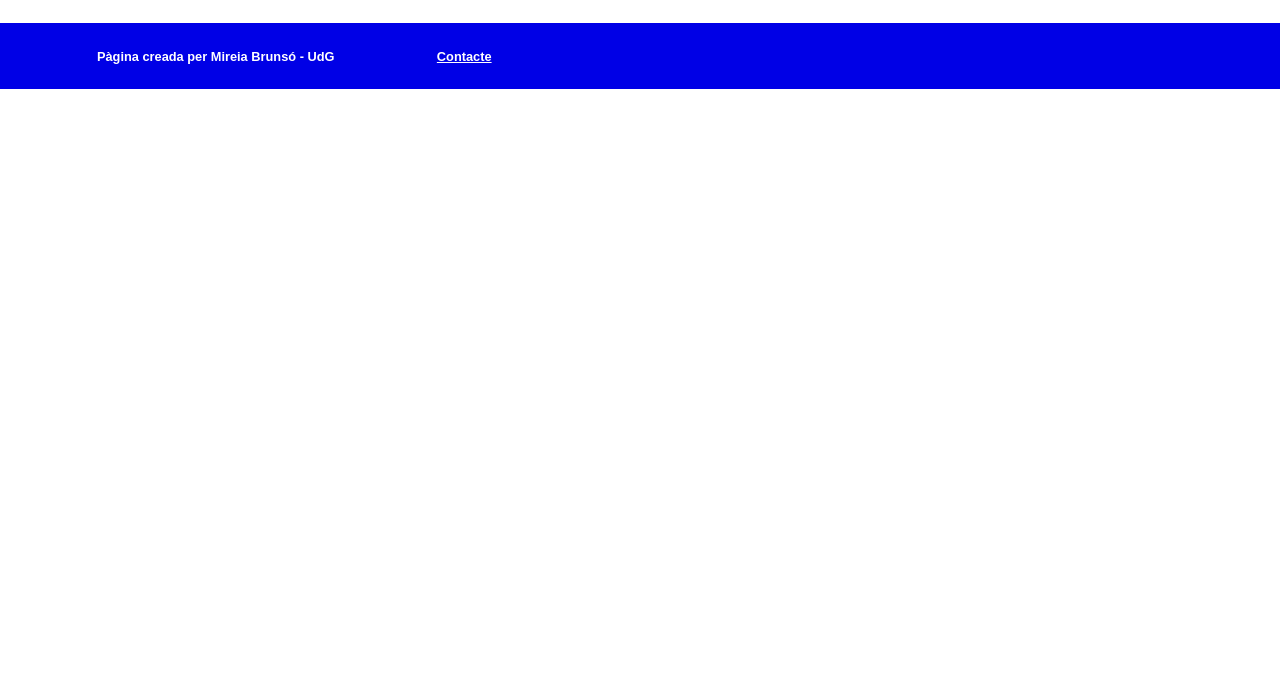
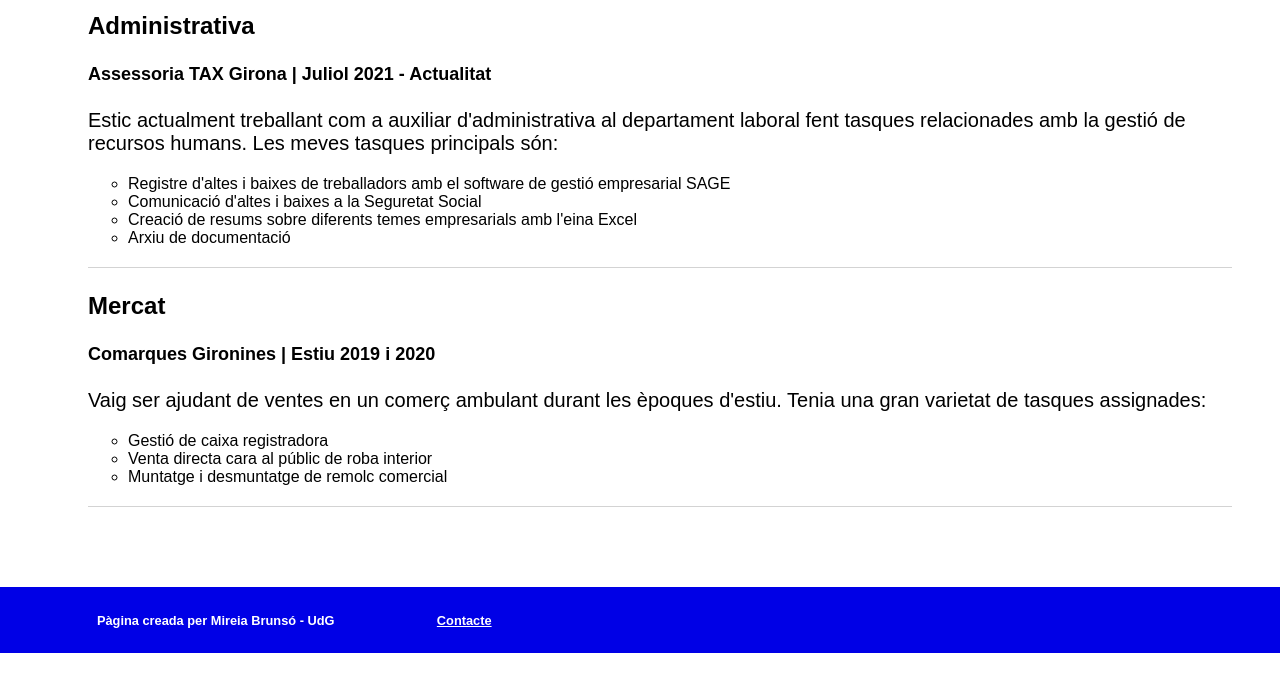
Before and after one commit to MBrunso/MBrunso.github.io, a plain HTML site: page experiencia.html in a window 1280 px wide. Shown: the part 167-844 px from the top of the page. Before the commit the page ends 800 px from the top, so only its background shows below. Drawn offline with Linux system fonts and the light colour scheme.

Commit message:
Update experiencia.html
act

```diff
--- a/experiencia.html
+++ b/experiencia.html
@@ -22,10 +22,34 @@
         </ul>
         </nav>
 
+        <h1>Experiència laboral</h1>
         <div id="experiencia">
             <ul>
-                <li>Administrativa</li>
-                <li>Mercat</li>
+                <li><h3>Administrativa</h3>
+                    <h4>Assessoria TAX Girona | Juliol 2021 - Actualitat</h4>
+                    <p>
+                        Estic actualment treballant com a auxiliar d'administrativa al departament laboral fent tasques
+                        relacionades amb la gestió de recursos humans. Les meves tasques principals són:
+                        <ul>
+                            <li>Registre d'altes i baixes de treballadors amb el software de gestió empresarial SAGE</li>
+                            <li>Comunicació d'altes i baixes a la Seguretat Social</li>
+                            <li>Creació de resums sobre diferents temes empresarials amb l'eina Excel</li>
+                            <li>Arxiu de documentació</li>
+                        </ul>
+                    </p>
+                </li>
+                <li><h3>Mercat</h3>
+                    <h4>Comarques Gironines | Estiu 2019 i 2020</h4>
+                    <p>
+                        Vaig ser ajudant de ventes en un comerç ambulant durant les èpoques d'estiu. Tenia una gran varietat de
+                        tasques assignades:
+                        <ul>
+                            <li>Gestió de caixa registradora</li>
+                            <li>Venta directa cara al públic de roba interior</li>
+                            <li>Muntatge i desmuntatge de remolc comercial</li>
+                        </ul>
+                    </p>
+                </li>
             </ul>
 
         </div>
```
